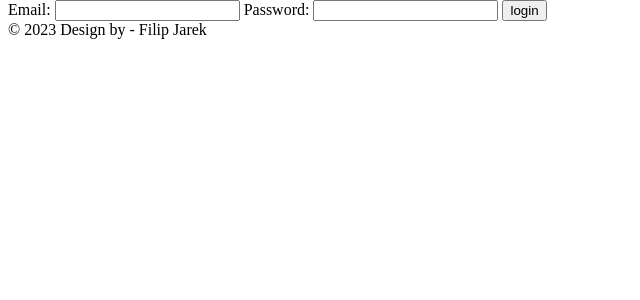
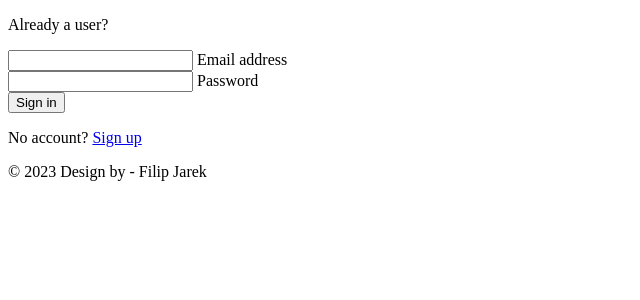
Before and after one commit to filipjarek/shop, a Symfony app: template project/templates/login/index.html.twig in a window 1280 px wide. Shown: the part 26-326 px from the top of the page, without its empty margins (0-640 px from the left). Run offline with Twig, Linux system fonts and the light colour scheme; the template is opened without the code that fills it, so the values that code supplies are empty; some libraries are stand-ins or nearby versions.

Commit message:
Updated login template

```diff
--- a/project/templates/login/index.html.twig
+++ b/project/templates/login/index.html.twig
@@ -5,17 +5,35 @@
         <div>{{ error.messageKey|trans(error.messageData, 'security') }}</div>
     {% endif %}
 
-    <form action="{{ path('app_login') }}" method="post" name="login">
-        <label for="username">Email:</label>
-        <input type="text" id="username" name="_username" value="{{ last_username }}">
+    <div class="mx-auto max-w-screen-xl px-4 py-16 sm:px-6 lg:px-8">
+        <div class="mx-auto max-w-lg border-2">
 
-        <label for="password">Password:</label>
-        <input type="password" id="password" name="_password">
+            <form action="{{ path('app_login') }}" method="post" name="login" class="mt-6 mb-0 space-y-4 rounded-lg p-4 shadow-lg sm:p-6 lg:p-8">
+                <p class="text-center text-lg font-medium text-gray-500">Already a user?</p>
 
-        {# If you want to control the URL the user is redirected to on success
-        <input type="hidden" name="_target_path" value="/account"> #}
-        <input type="hidden" name="_csrf_token" value="{{ csrf_token('authenticate') }}">
+            <div>
+                <div class="relative z-0 w-full mb-6 group">
+                    <input type="email" name="_username" id="username" value="{{ last_username }}" class="block py-2.5 px-0 w-full text-sm text-gray-900 bg-transparent border-0 border-b-2 border-gray-300 appearance-none focus:outline-none focus:ring-0 focus:border-black peer" placeholder=" " required />
+                    <label for="username" class="peer-focus:font-medium absolute text-sm text-gray-500 duration-300 transform -translate-y-7 scale-75 top-3 -z-10 origin-[0] peer-focus:left-0 peer-focus:text-black peer-placeholder-shown:scale-100 peer-placeholder-shown:translate-y-0 peer-focus:scale-75 peer-focus:-translate-y-6">Email address</label>
+                </div>
+                <div class="relative z-0 w-full mb-6 group">
+                    <input type="password" name="_password" id="password" class="block py-2.5 px-0 w-full text-sm text-gray-900 bg-transparent border-0 border-b-2 border-gray-300 appearance-none focus:outline-none focus:ring-0 focus:border-black peer" placeholder=" " required />
+                    <label for="password" class="peer-focus:font-medium absolute text-sm text-gray-500 duration-300 transform -translate-y-7 scale-75 top-3 -z-10 origin-[0] peer-focus:left-0 peer-focus:text-black peer-placeholder-shown:scale-100 peer-placeholder-shown:translate-y-0 peer-focus:scale-75 peer-focus:-translate-y-6">Password</label>
+                </div>
+            </div>
 
-        <button type="submit">login</button>
-    </form>
+            <input type="hidden" name="_csrf_token" value="{{ csrf_token('authenticate') }}">
+            <button type="submit" class="block w-full bg-black px-5 py-3 text-sm font-semibold text-white">
+                Sign in
+            </button>
+
+                <p class="text-center text-sm text-gray-500">
+                    No account?
+                <a class="underline" href="{{ path('app_register') }}">
+                    Sign up
+                </a>
+                </p>
+            </form>
+        </div>
+    </div>
 {% endblock %}
```
